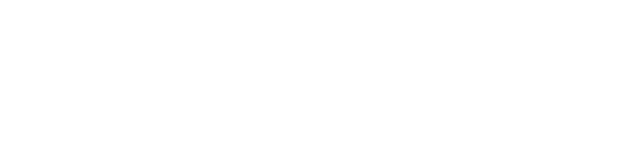
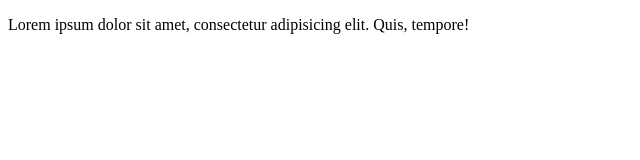
Before and after one commit to camilasierraO/test-repostorio, a plain HTML site: page index.html in a window 1280 px wide. Shown: the whole page, without its empty margins (0-640 px from the left). Drawn offline with Linux system fonts and the light colour scheme.

Commit message:
agregado DIV contenedor

```diff
--- a/index.html
+++ b/index.html
@@ -7,5 +7,15 @@
 </head>
 <body>
 
+<!--DIV CONTENEDOR 1-->
+<div class="container">
+    <div class="row">
+        <p>Lorem ipsum dolor sit amet, consectetur adipisicing elit. Quis, tempore!</p>
+    </div>
+</div>
+
+
+
+
 </body>
 </html>
```
